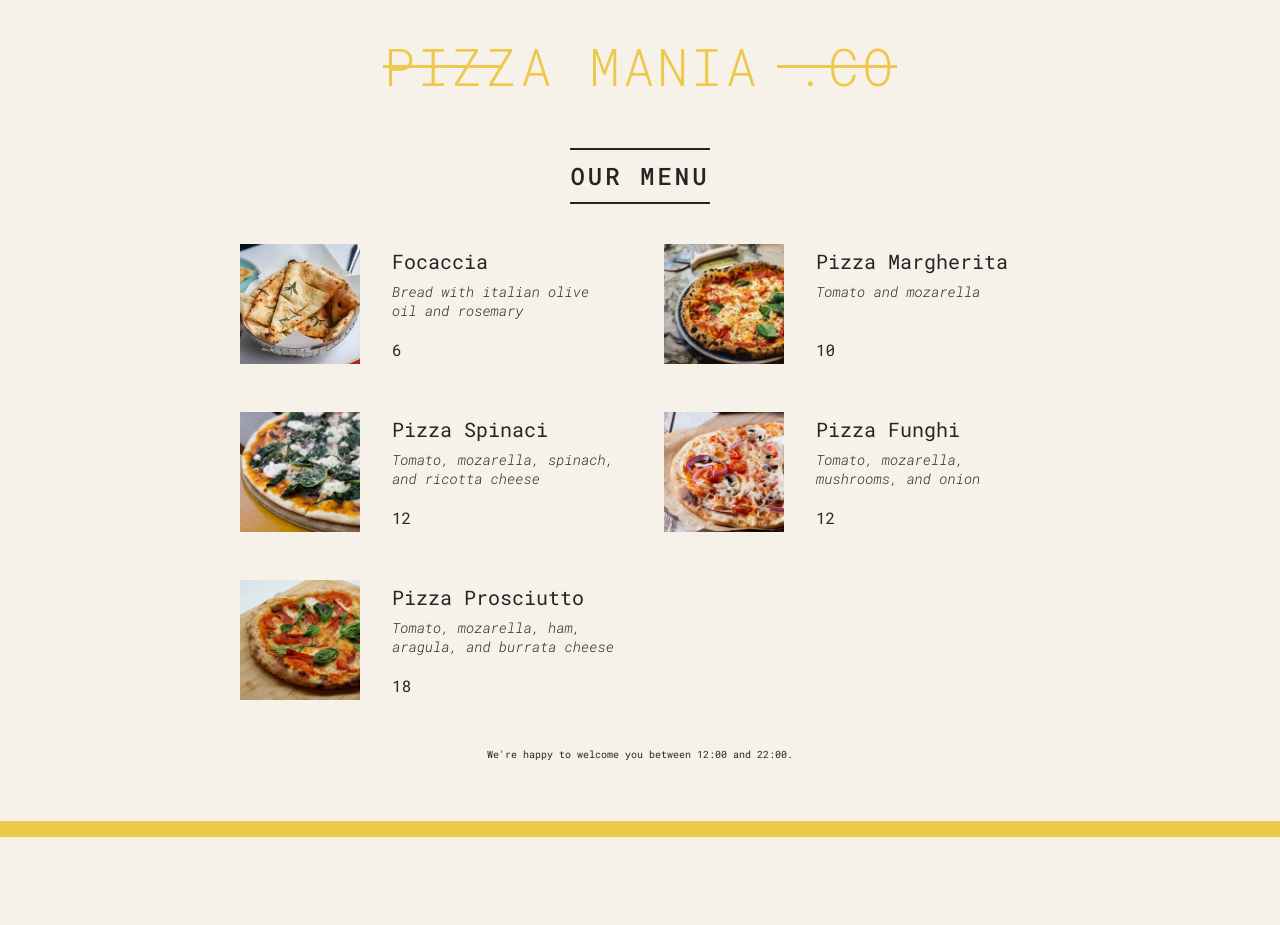
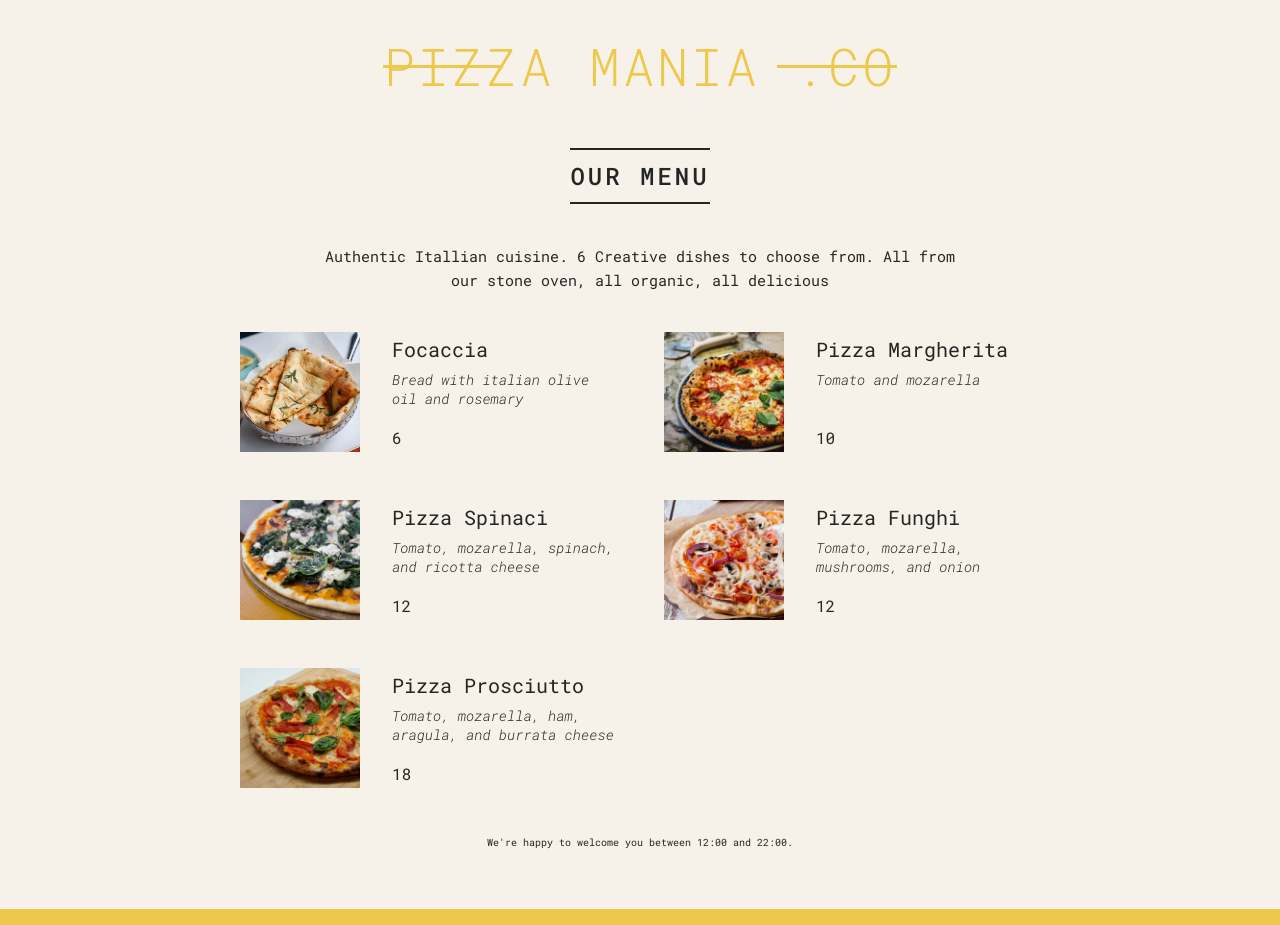
Before and after one commit to GaletiVamsiKrishna/pizzamenu, a React (Vite) app: page / in a window 1280 px wide. Before the commit the page ends 837 px from the top, so only its background shows below. Built offline with nearby package versions, Linux system fonts and the light colour scheme.

Commit message:
Fragments | Updated timings of Restaurant

```diff
--- a/src/components/Footer.jsx
+++ b/src/components/Footer.jsx
@@ -26,7 +26,7 @@ export default function Footer() {
         {/* Terniary Operator Conditional Rendering */}
         {
           isOpen ? (
-            <Order closeHour={closeHour}/>
+            <Order closeHour={closeHour} openHour={openHour}/>
           ) : (
             <p>
               We're happy to welcome you between {openHour}:00 and {closeHour}:00.
--- a/src/components/Menu.jsx
+++ b/src/components/Menu.jsx
@@ -23,12 +23,21 @@ export default function Menu() {
 
       {/* Terniary Operator */}
       {
-        numPizzas > 0 ? (<ul className='pizzas'>
+        numPizzas > 0 ? (
+        // Fragments Implementation
+        <>
+          <p>Authentic Itallian cuisine. 6 Creative dishes to choose from. All from
+             our stone oven, all organic, all delicious</p>
+        <ul className='pizzas'>
         {
           pizzas.map((pizza)=> <Pizza pizzaObj = {pizza}  key={pizza.name}/>
           )
         }
-      </ul>): (<p>We're stil working on our menu. Please come back later</p>)
+       </ul>
+
+
+        </>
+      ): (<p>We're stil working on our menu. Please come back later</p>)
       }
       {/* <Pizza pizzaData={pizzaData}/> */}
 
--- a/src/components/Order.jsx
+++ b/src/components/Order.jsx
@@ -1,10 +1,10 @@
 import React from 'react'
 
-export default function Order({closeHour}) {
+export default function Order({closeHour, openHour}) {
   return (
     <div className='order'>
               <p>
-                We're open unitl {closeHour}.00. Come visit us & order online.
+                We're open from {openHour}.00 AM unitl {closeHour}.00 PM. Come visit us & order online.
               </p>
               <button className='btn'>OrderNow</button>
     </div>
```
